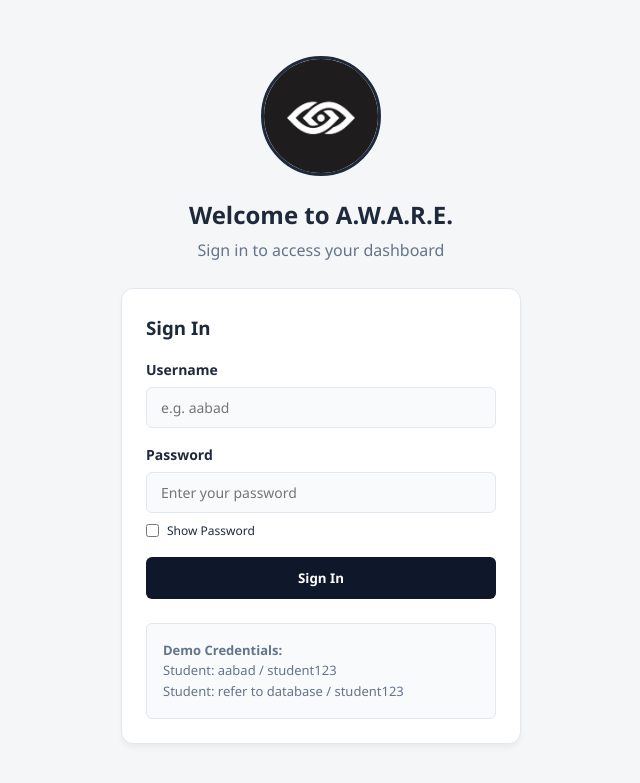
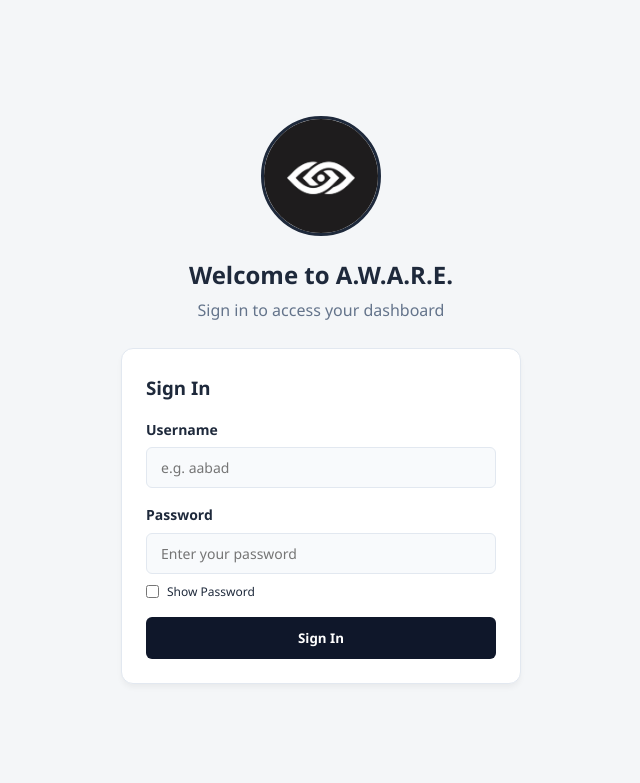
Before and after one commit to Tamondong-Ivan-Rex-B/AWARE, a Flask app: page / in a window 1280 px wide. Shown: the top 783 px of the page, without its empty margins (319-959 px from the left). Run offline with Flask 3, Linux system fonts and the light colour scheme.

Commit message:
removed demo credentials hint on login pages

```diff
--- a/templates/index.html
+++ b/templates/index.html
@@ -116,16 +116,6 @@
             border: 1px solid var(--border-color);
             border-radius: 6px;
             font-size: 14px;
-        }
-
-        .demo-box {
-            background-color: #f8fafc;
-            border: 1px solid var(--border-color);
-            border-radius: 6px;
-            padding: 16px;
-            margin-top: 24px;
-            font-size: 13px;
-            color: var(--text-gray);
         }
 
         /* --- DASHBOARD VIEW --- */
@@ -343,20 +333,12 @@
                     </label>
                 </div>
             </div>
-
             <button class="btn-primary" style="width: 100%; padding: 12px;" onclick="handleLogin()">Sign In</button>
-
-            <div class="demo-box">
-                <strong>Demo Credentials:</strong><br>
-                Student: aabad / student123 <br>
-                Student: refer to database / student123
-            </div>
         </div>
     </div>
 
 
     <div id="dashboard-view" class="hidden">
-
         <nav class="navbar">
             <div class="nav-brand">
                 <img src="{{ url_for('static', filename='images/AWARE-icon.jpg') }}" alt="Logo" class="navbar-logo">
```
Also changed, not shown: pages/login.py (+0 -8 lines).
